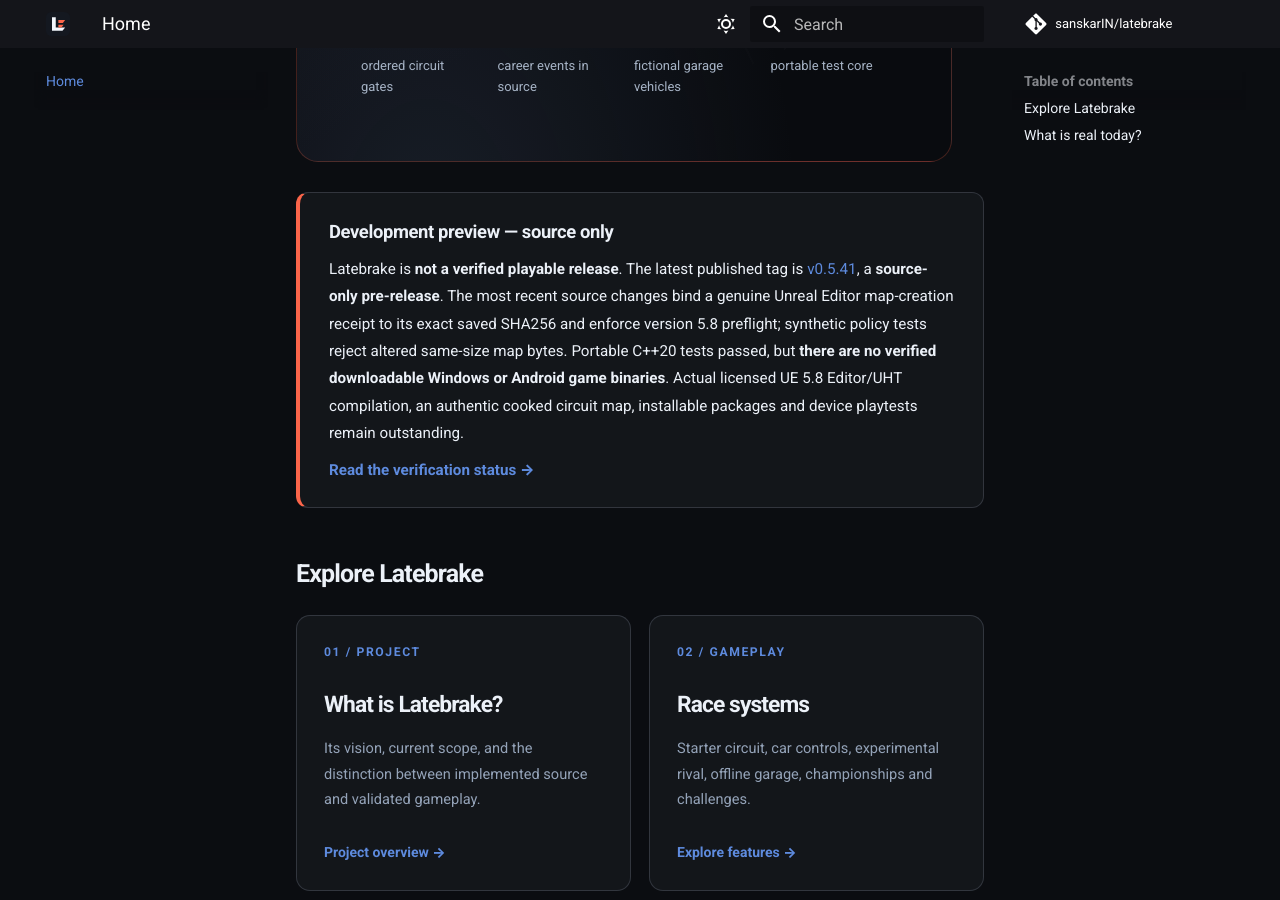
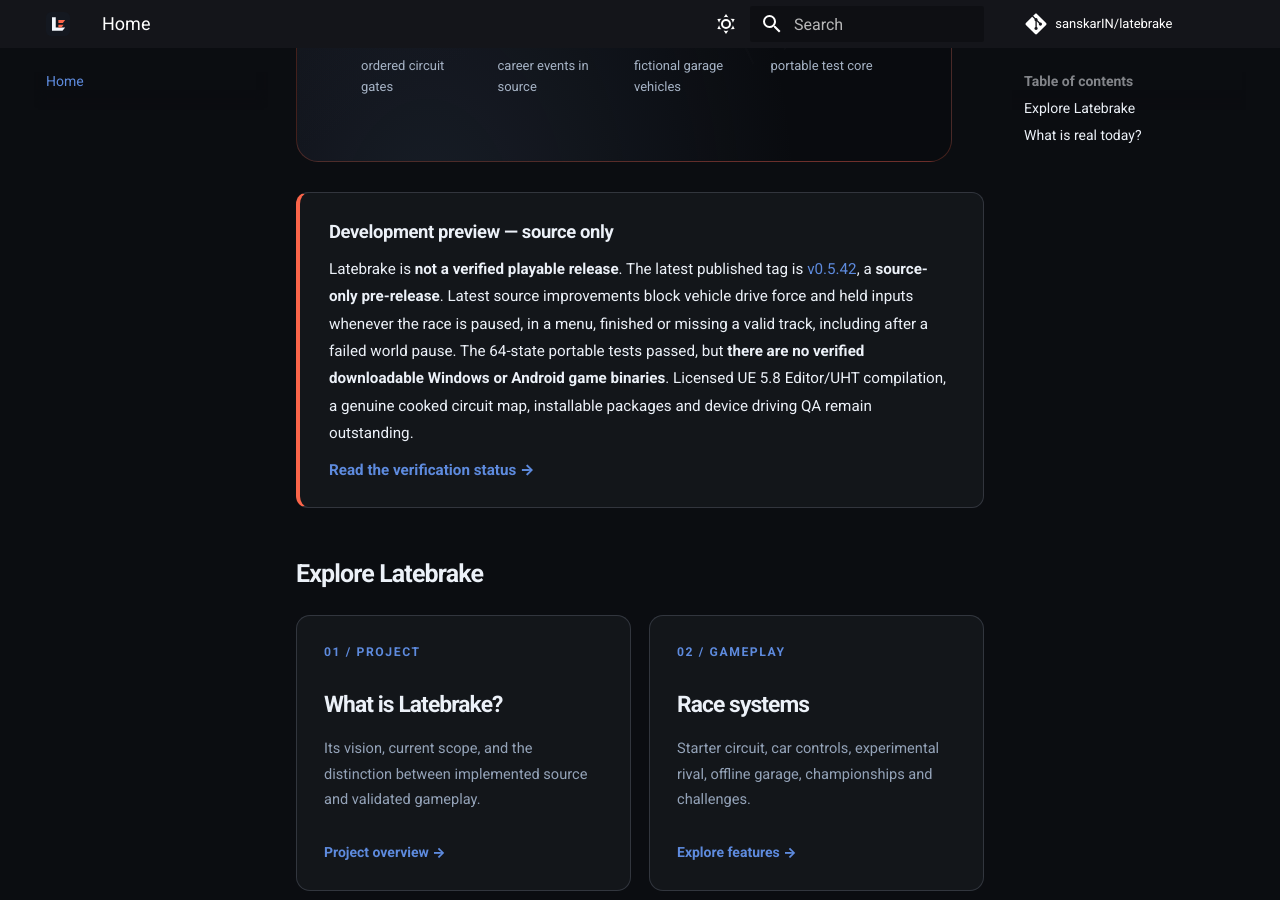
Before and after one commit to sanskarIN/latebrake, an MkDocs documentation site: the page built from docs/index.md, in a window 1280 px wide and 900 px high, scrolled down 702 px. Built offline with MkDocs 1.6.1 and Material for MkDocs 9.7.7, drawn with Linux system fonts in a browser that asks for light colours; comment, search, counter and statistics services are not loaded.

Commit message:
docs(pages): update homepage with current source-only racing safeguards

```diff
--- a/docs/index.md
+++ b/docs/index.md
@@ -16,7 +16,7 @@
 
 <div class="lb-status-panel" role="status">
   <div class="lb-status-title">Development preview — source only</div>
-  <p>Latebrake is <strong>not a verified playable release</strong>. The latest published tag is <a href="https://github.com/sanskarIN/latebrake/releases/tag/v0.5.41">v0.5.41</a>, a <strong>source-only pre-release</strong>. The most recent source changes bind a genuine Unreal Editor map-creation receipt to its exact saved SHA256 and enforce version 5.8 preflight; synthetic policy tests reject altered same-size map bytes. Portable C++20 tests passed, but <strong>there are no verified downloadable Windows or Android game binaries</strong>. Actual licensed UE 5.8 Editor/UHT compilation, an authentic cooked circuit map, installable packages and device playtests remain outstanding.</p>
+  <p>Latebrake is <strong>not a verified playable release</strong>. The latest published tag is <a href="https://github.com/sanskarIN/latebrake/releases/tag/v0.5.42">v0.5.42</a>, a <strong>source-only pre-release</strong>. Latest source improvements block vehicle drive force and held inputs whenever the race is paused, in a menu, finished or missing a valid track, including after a failed world pause. The 64-state portable tests passed, but <strong>there are no verified downloadable Windows or Android game binaries</strong>. Licensed UE 5.8 Editor/UHT compilation, a genuine cooked circuit map, installable packages and device driving QA remain outstanding.</p>
   <a href="development-status/">Read the verification status →</a>
 </div>
 
```
